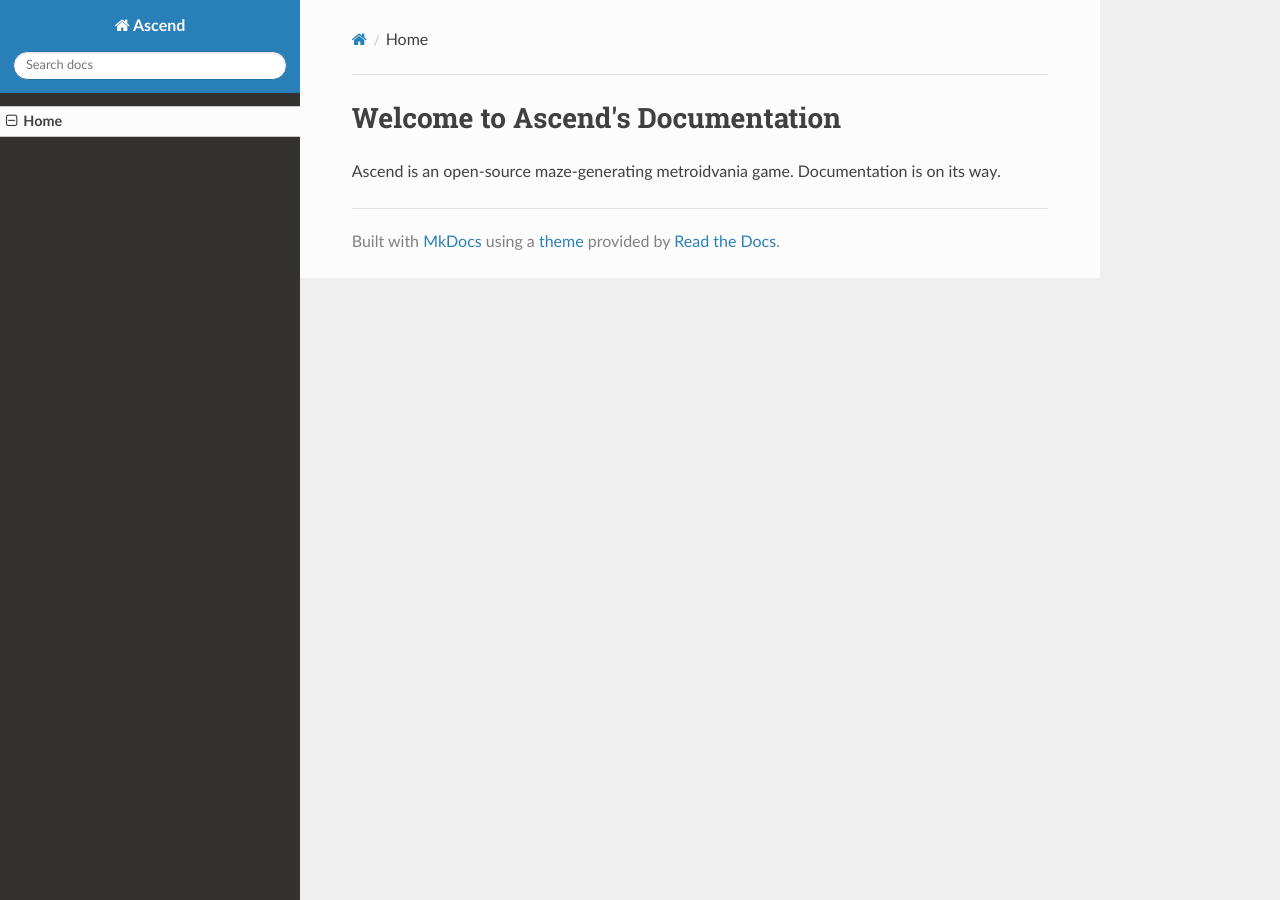
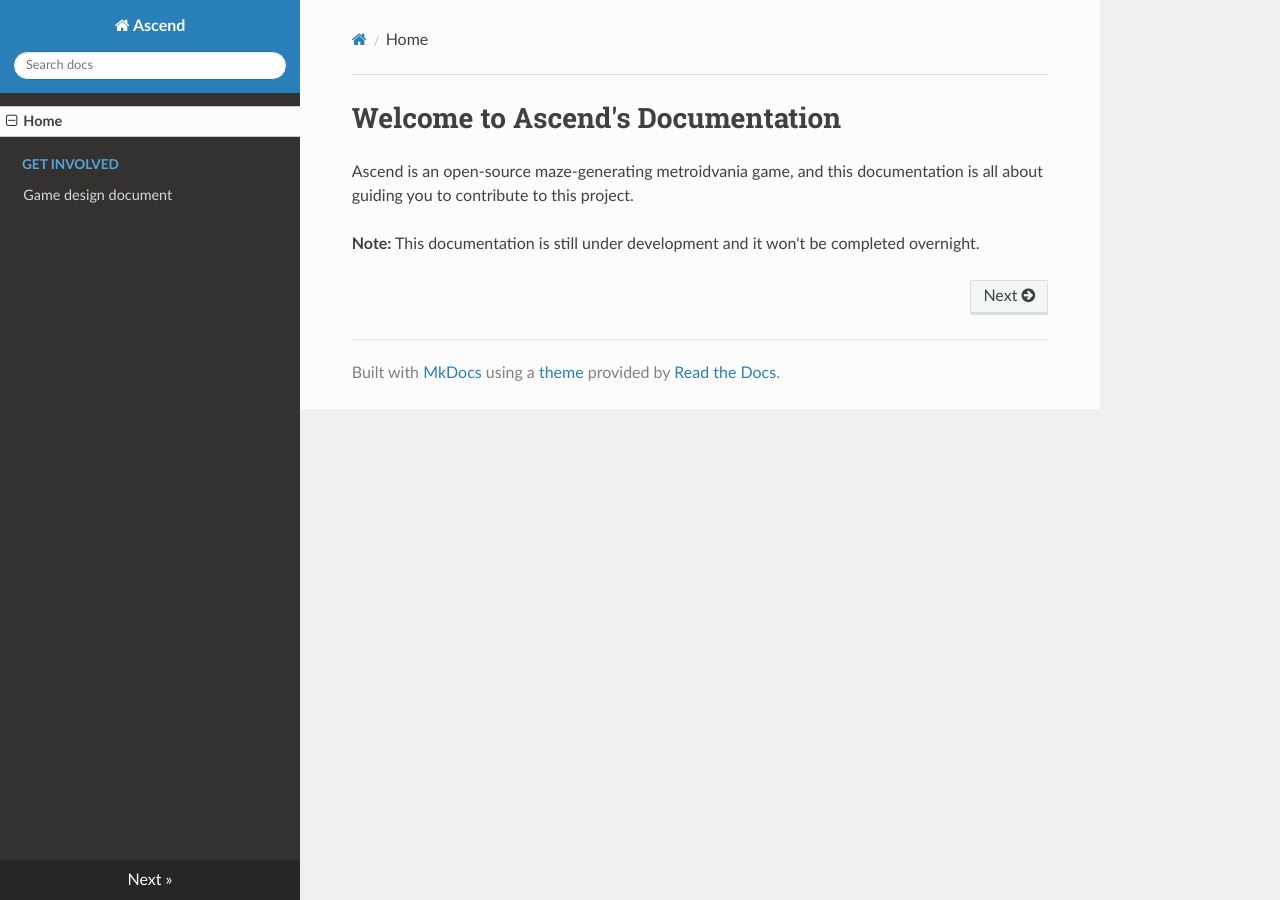
Before and after one commit to RechieKho/ascend, an MkDocs documentation site: the page built from docs/index.md, in a window 1280 px wide. Built offline with MkDocs 1.6.1, drawn with Linux system fonts in a browser that asks for light colours; nearby versions of some CDN libraries.

Commit message:
Add game design document.

```diff
--- a/docs/index.md
+++ b/docs/index.md
@@ -1,4 +1,6 @@
 # Welcome to Ascend's Documentation
+Ascend is an open-source maze-generating metroidvania game,
+and this documentation is all about guiding you to contribute to this project.
 
-Ascend is an open-source maze-generating metroidvania game.
-Documentation is on its way.
+**Note:** This documentation is still under development and it won't be completed
+overnight.
--- a/mkdocs.yml
+++ b/mkdocs.yml
@@ -1,4 +1,6 @@
 site_name: Ascend
 nav:
-        - Home: index.md
+  - Home: index.md
+  - Get involved:
+    - Game design document: game-design-document.md
 theme: readthedocs
```
Also changed, not shown: docs/game-design-document.md (added, +45 -0 lines).
